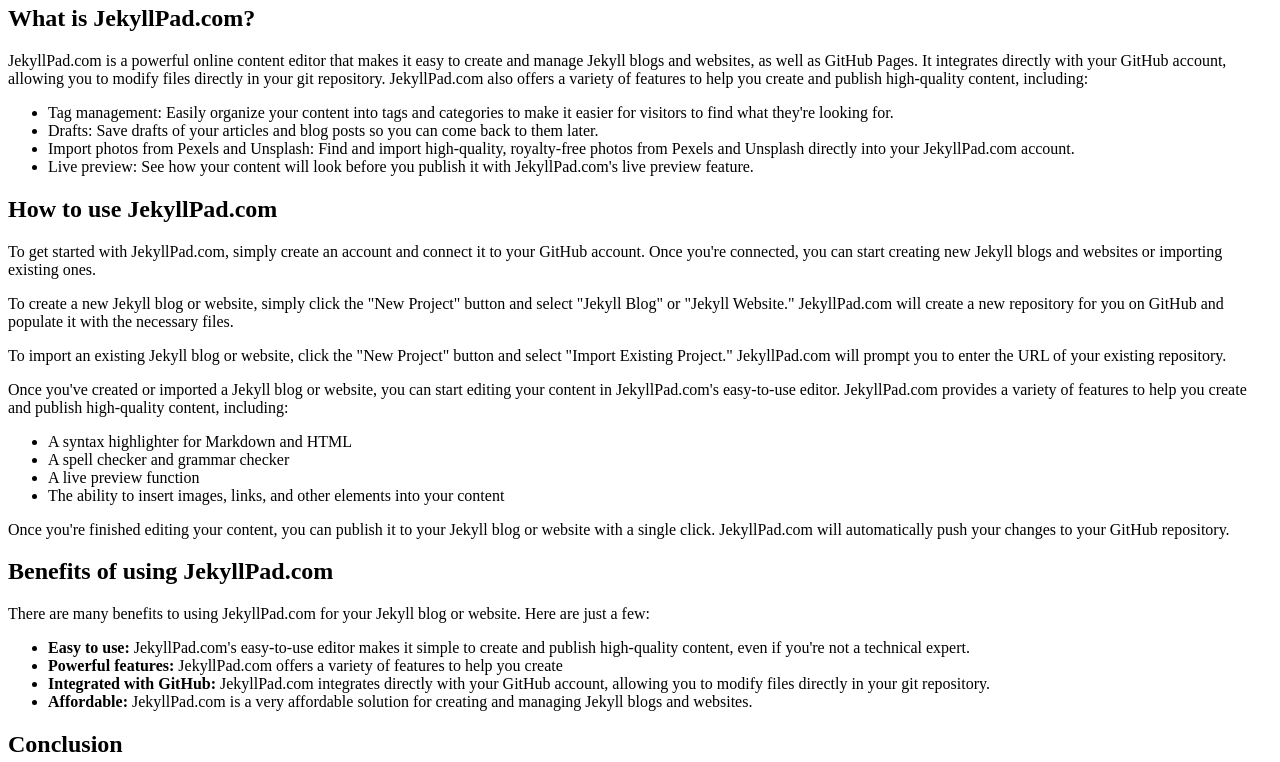
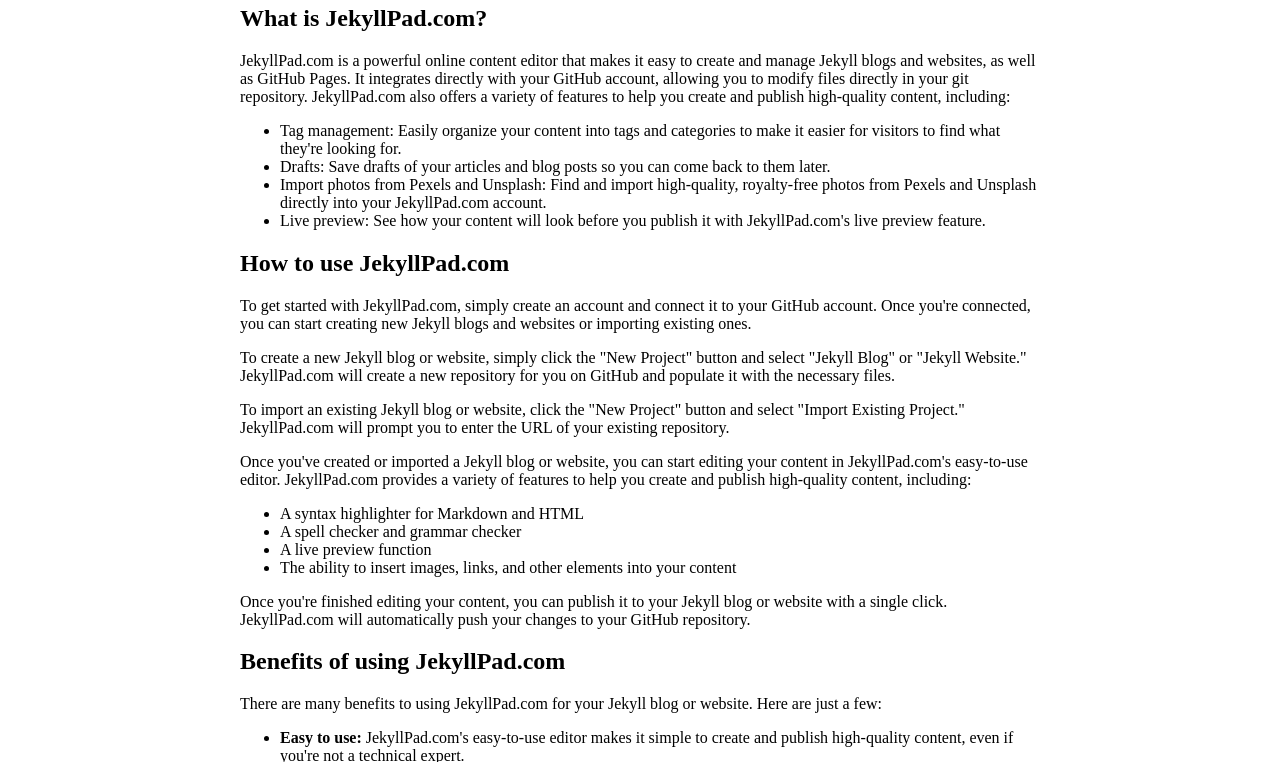
Before and after one commit to JekyllPad/jekyllpad-old-blog, a plain HTML site: page index.html in a window 1280 px wide. Shown: the part 122-884 px from the top of the page. Drawn offline with Linux system fonts and the light colour scheme.

Commit message:
Update index.html

```diff
--- a/index.html
+++ b/index.html
@@ -3,17 +3,17 @@
 <head>
   <title>JekyllPad| Online Content Editor for GitHub Pages and Jekyll</title>
   <meta charset="UTF-8">
-  <meta name="description" content="JekyllPad.com is a powerful online content editor that makes it easy to create and manage Jekyll blogs and websites, as well as GitHub Pages. It integrates directly with your GitHub account, allowing you to modify files directly in your git repository. JekyllPad.com also offers a variety of features to help you create and publish high-quality content, including tag management, drafts, photo importing, and live preview.">
+  <meta name="description" content="JekyllPad is a powerful online content editor that makes it easy to create and manage Jekyll blogs and websites, as well as GitHub Pages. It integrates directly with your GitHub account, allowing you to modify files directly in your git repository. JekyllPad.com also offers a variety of features to help you create and publish high-quality content, including tag management, drafts, photo importing, and live preview.">
   <meta name="keywords" content="JekyllPad, Jekyll, GitHub Pages, online content editor, blog, website, tag management, drafts, photo importing, live preview">
   <meta name="google-site-verification" content="Q1HIsxk9CxdcGfU3QbS76t23Zw2Y54mjnhcwU5Tv0n0" />
 </head>
-<body>
+<body style="max-width: 800px; margin-left: auto; margin-right: auto">
   <header>
     <h1>JekyllPad.com</h1>
     <h2>An <a href="https://www.jekyllpad.com">Online Content Editor for GitHub Pages and Jekyll</a> Blogs and Websites</h2>
   </header>
 
-  <main style="max-width: '800px'; margin-left: auto; margin-right: auto">
+  <main>
     <h2>What is JekyllPad.com?</h2>
 
     <p>JekyllPad.com is a powerful online content editor that makes it easy to create and manage Jekyll blogs and websites, as well as GitHub Pages. It integrates directly with your GitHub account, allowing you to modify files directly in your git repository. JekyllPad.com also offers a variety of features to help you create and publish high-quality content, including:</p>
```
